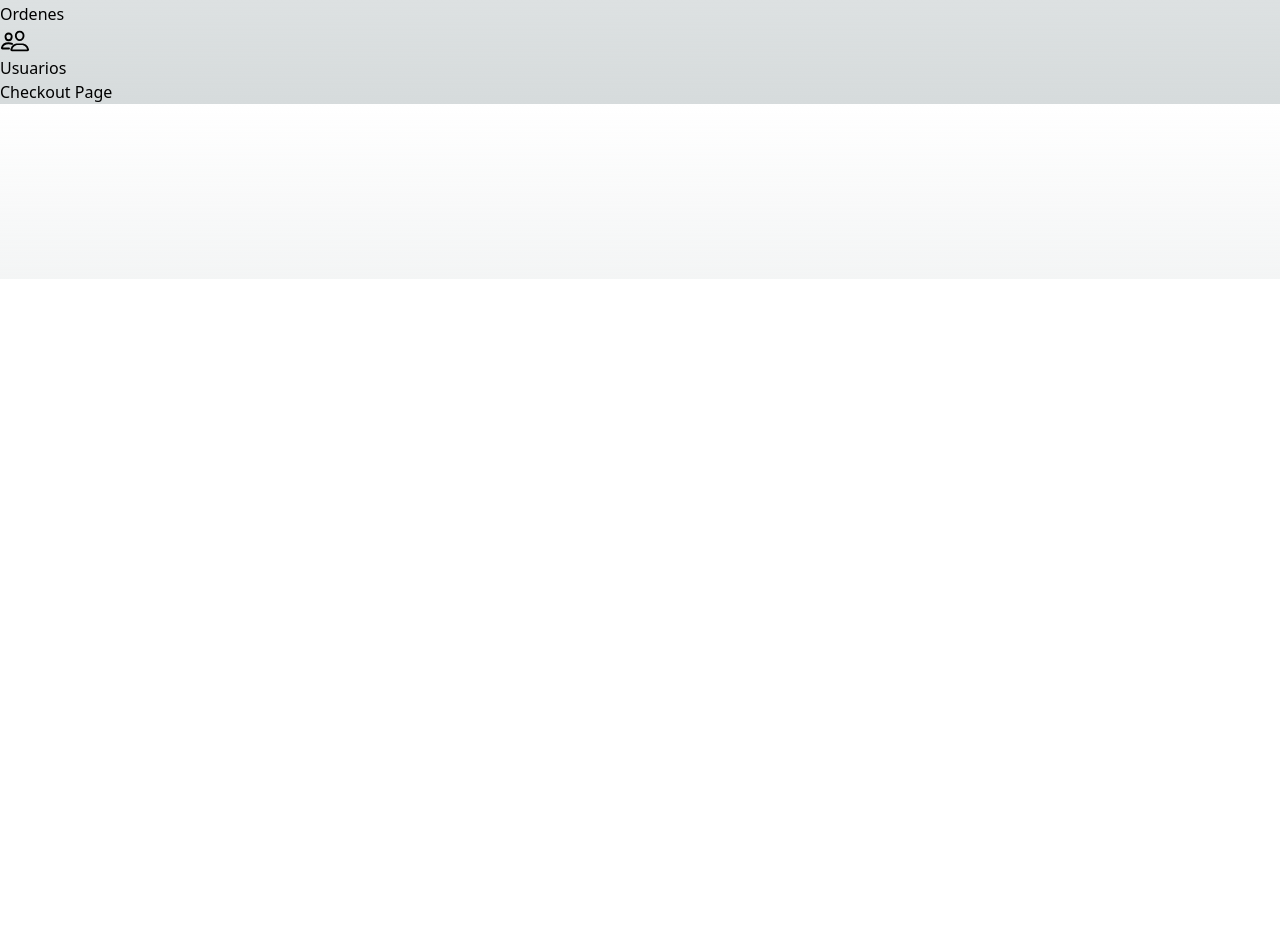
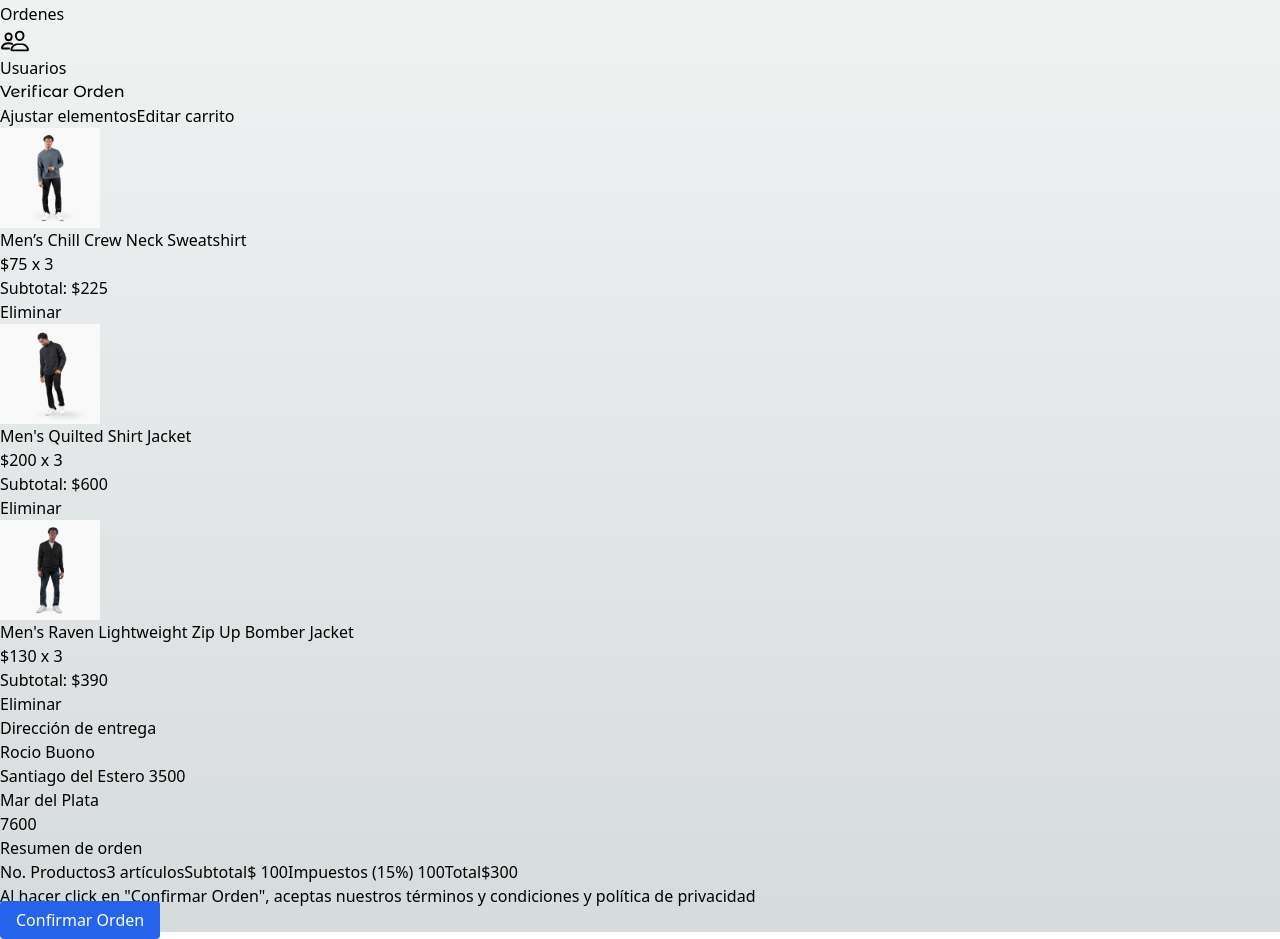
Before and after one commit to rociobuono/e-commerce, a Next.js app: page /checkout in a window 1280 px wide. Shown: the part 521-1460 px from the top of the page. Before the commit the page ends 800 px from the top, so only its background shows below. Built offline with nearby package versions, Linux system fonts and the light colour scheme.

Commit message:
pantalla verificar orden

```diff
--- a/src/app/(shop)/checkout/page.tsx
+++ b/src/app/(shop)/checkout/page.tsx
@@ -1,7 +1,97 @@
+import { QuantitySelector, Title } from "@/components";
+import { initialData } from "@/seed/seed";
+import Image from "next/image";
+import Link from "next/link";
+
+const productsInCart = [
+    initialData.products[0],
+    initialData.products[1],
+    initialData.products[2],
+]
 export default function () {
-    return(
-        <div>
-            <h1>Checkout Page</h1>
+    return (
+        <div className="flex justify-center items-center mb-72 px-10 sm:px-0">
+            <div className="flex flex-col w-[1000px]">
+                <Title title='Verificar Orden' />
+                <div className="grid grid-cols-1 sm:grid-cols-2 gap-10">
+                    {/* Carrito */}
+                    <div className="flex flex-col mt-5">
+                        <span className="text-xl">Ajustar elementos</span>
+                        <Link href="/cart" className="underline mb-5">
+                        Editar carrito
+                        </Link>
+
+                        {/* Items */}
+                        {
+                            productsInCart.map(product => (
+                                <div key={product.slug} className="flex mb-5">
+                                    <Image
+                                        src={`/products/${product.images[0]}`}
+                                        width={100}
+                                        height={100}
+                                        style={{
+                                            width: '100px',
+                                            height: '100px'
+                                        }}
+                                        alt={product.title}
+                                        className="mr-5 rounded"
+                                    />
+                                    <div>
+                                        <p>{product.title}</p>
+                                        <p>${product.price} x 3</p>
+                                        <p className="font-bold">Subtotal: ${ product.price * 3 }</p>
+                                        <button className="underline mt-3">
+                                            Eliminar
+                                        </button>
+                                    </div>
+                                </div>
+                            ))
+                        }
+                    </div>
+                    {/* Checkout - Resumen de la compra*/}
+                    <div className="bg-white rounded-xl shadow-xl p-7">
+                        <h2 className="text-2xl mb-2">Dirección de entrega</h2>
+                        <div className="mb-10">
+                            <p className="text-xl">Rocio Buono</p>
+                            <p>Santiago del Estero 3500</p>
+                            <p>Mar del Plata</p>
+                            <p>7600</p>
+                        </div>
+
+                        <div className="w-full h-0.5 rounded bg-gray-200 mb-10"/>
+
+                        <h2 className="text-2xl mb-2">Resumen de orden</h2>
+                        <div className="grid grid-cols-2">
+                            <span>No. Productos</span>
+                            <span className="text-right">3 artículos</span>
+
+                            <span>Subtotal</span>
+                            <span className="text-right">$ 100</span>
+
+                            <span>Impuestos (15%)</span>
+                            <span className="text-right"> 100</span>
+
+                            <span className="mt-5 text-2xl">Total</span>
+                            <span className="mt-5 text-right text-2xl">$300</span>
+                        </div>
+                        <div className="mt-5 mb-2 w-full">
+                            <p className="mb-5">
+                                {/* Disclaimer */}
+                                <span className="text-xs">
+                                    Al hacer click en "Confirmar Orden", aceptas nuestros <a href="#" className="underline">términos y condiciones</a> y <a href="#" className="underline">política  de privacidad</a>
+                                </span>
+                            </p>
+                            <Link
+                            className="flex btn-primary justify-center"
+                            href="/orders/123">
+                                Confirmar Orden
+                            </Link>
+                        </div>
+                    </div>
+
+                </div>
+            </div>
+
         </div>
     )
 }
```
